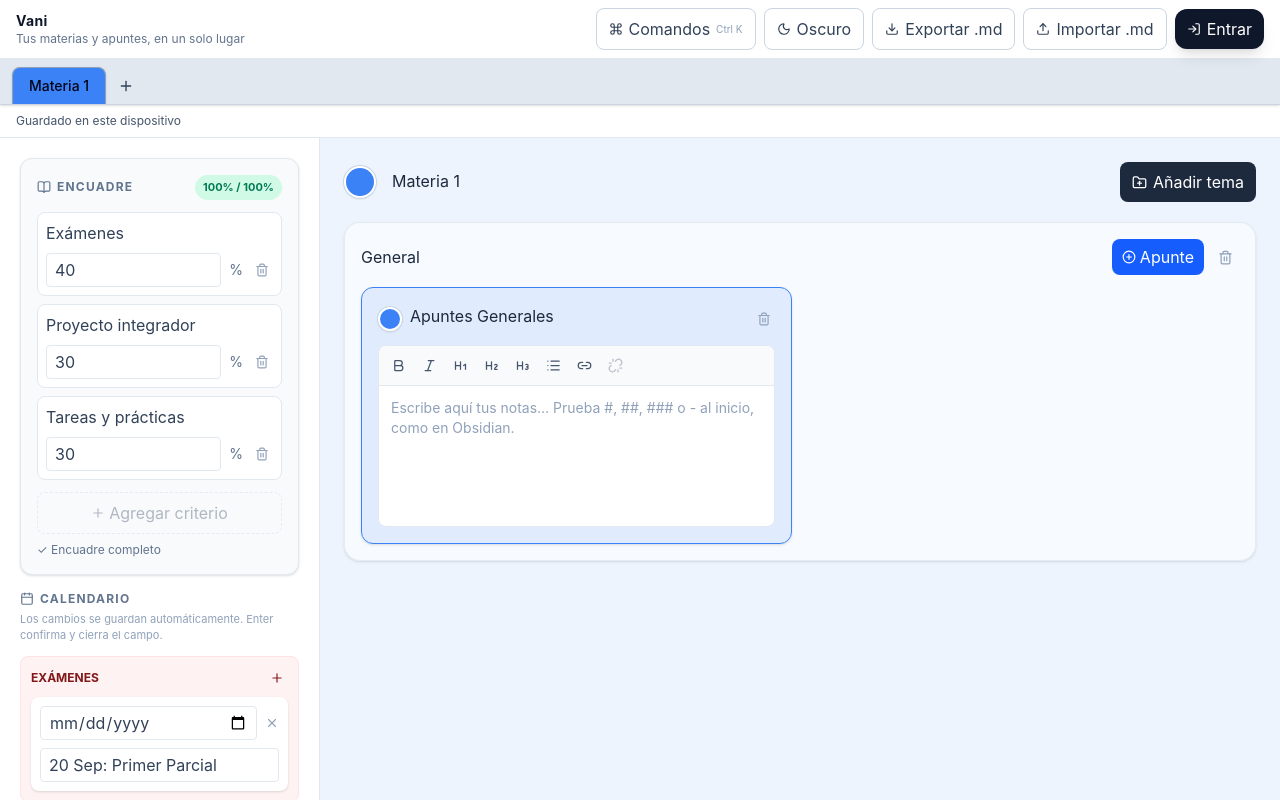
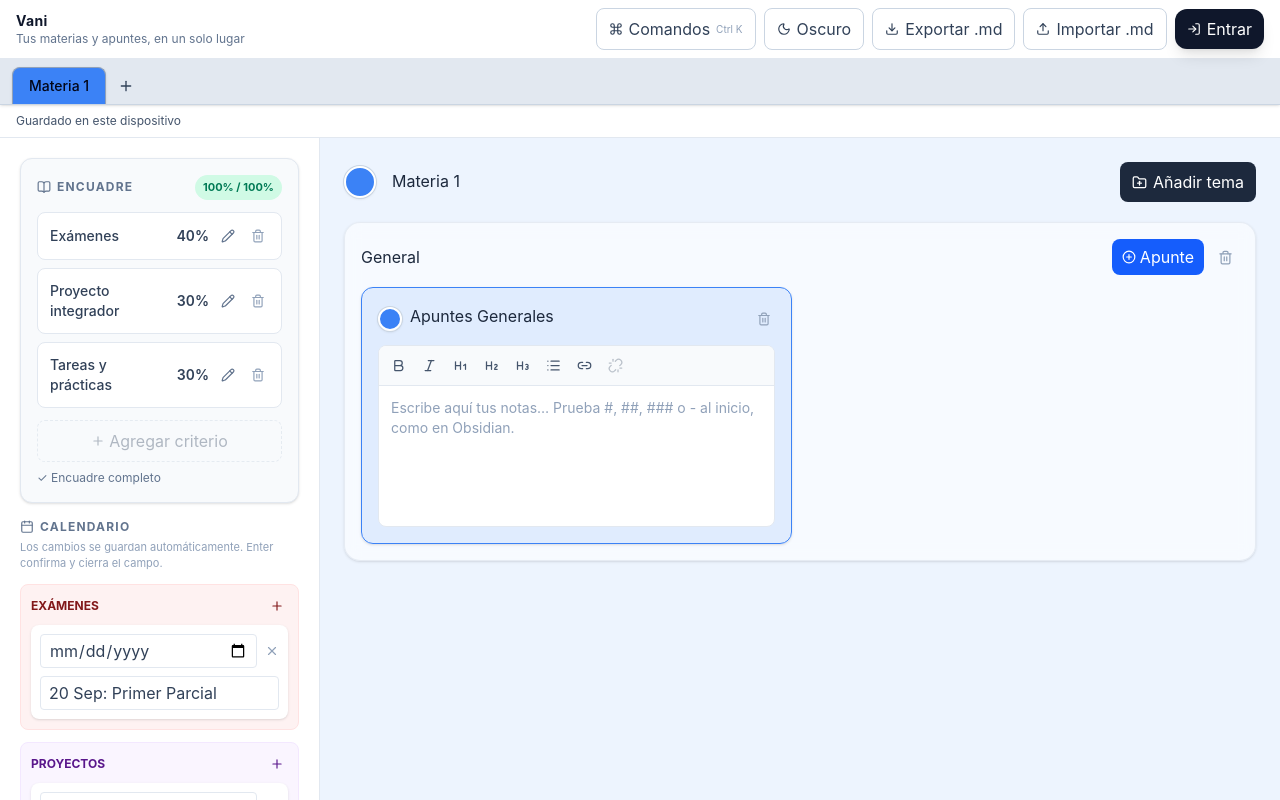
Before and after one commit to VVANEGZ/vani, a React (Vite) app in the folder vani/: page / in a window 1280 px wide. Shown: the top 800 px of the page. Built offline with nearby package versions, Linux system fonts and the light colour scheme; no server answers.

Commit message:
feat: integrate safe criterion editing into Supabase app

```diff
--- /dev/null
+++ b/vani/src/components/CriterionCard.jsx
@@ -0,0 +1,75 @@
+import { useId, useState } from "react";
+import { Pencil, Trash2 } from "lucide-react";
+import { validatePercentage, normalizePercentageDraft } from "../storage/criteria.js";
+
+export default function CriterionCard({ criterio, criterios, onSave, onDelete }) {
+  const [draft, setDraft] = useState(null);
+  const [error, setError] = useState("");
+  const errorId = useId();
+
+  function cancel() {
+    setDraft(null);
+    setError("");
+  }
+
+  function save() {
+    if (!draft) return;
+    const validation = draft.nombre.trim()
+      ? validatePercentage(criterios, criterio.id, draft.porcentaje)
+      : "Escribe el nombre del criterio.";
+    if (validation) {
+      setError(validation);
+      return;
+    }
+    onSave({ ...criterio, nombre: draft.nombre.trim(), porcentaje: Number(draft.porcentaje.replace(",", ".")) });
+    cancel();
+  }
+
+  if (!draft) return (
+    <div className="flex items-center gap-2 rounded-lg border border-slate-200 bg-white p-3 dark:border-slate-700 dark:bg-slate-950">
+      <span className="min-w-0 flex-1 break-words text-sm font-medium text-slate-700 dark:text-slate-200">{criterio.nombre}</span>
+      <span className="text-sm font-semibold tabular-nums text-slate-700 dark:text-slate-200">{criterio.porcentaje}%</span>
+      <button type="button" onClick={() => setDraft({ nombre: criterio.nombre, porcentaje: String(criterio.porcentaje) })}
+        className="rounded p-1 text-slate-500 hover:bg-blue-50 hover:text-blue-600 dark:text-slate-400 dark:hover:bg-blue-950/40" aria-label={`Editar ${criterio.nombre}`}>
+        <Pencil size={14} />
+      </button>
+      <button type="button" onClick={() => {
+        if (window.confirm(`¿Eliminar el criterio «${criterio.nombre}»? Esta acción no se puede deshacer.`)) onDelete();
+      }} className="rounded p-1 text-slate-400 hover:bg-red-50 hover:text-red-600 dark:hover:bg-red-950/40" aria-label={`Eliminar ${criterio.nombre}`}>
+        <Trash2 size={14} />
+      </button>
+    </div>
+  );
+
+  const inputClass = "mt-1 w-full rounded border border-slate-300 bg-white px-2 py-1.5 text-sm text-slate-700 outline-none focus:border-blue-500 dark:border-slate-600 dark:bg-slate-950 dark:text-slate-100";
+  return (
+    <div className="space-y-2 rounded-lg border-2 border-blue-400 bg-blue-50 p-3 dark:border-blue-500 dark:bg-blue-950/30"
+      onBlur={(event) => {
+        // Moving between the fields and action buttons is still editing this card.
+        if (!event.currentTarget.contains(event.relatedTarget)) save();
+      }}
+      onKeyDown={(event) => {
+        if (event.key === "Escape") { event.preventDefault(); cancel(); }
+        if (event.key === "Enter" && event.target.tagName === "INPUT" && !event.nativeEvent.isComposing) {
+          event.preventDefault();
+          save();
+        }
+      }}>
+      <p className="text-xs font-semibold text-blue-700 dark:text-blue-300">Editando criterio</p>
+      <label className="block text-xs text-slate-600 dark:text-slate-300">Nombre del criterio
+        <input autoFocus value={draft.nombre} onChange={(event) => setDraft({ ...draft, nombre: event.target.value })} className={inputClass} />
+      </label>
+      <label className="block text-xs text-slate-600 dark:text-slate-300">Porcentaje (%)
+        <input type="text" inputMode="decimal" value={draft.porcentaje}
+          onFocus={(event) => event.target.select()}
+          onChange={(event) => setDraft({ ...draft, porcentaje: normalizePercentageDraft(event.target.value) })}
+          aria-invalid={Boolean(error)} aria-describedby={error ? errorId : undefined} className={inputClass} />
+      </label>
+      {error && <p id={errorId} role="alert" className="text-xs text-red-700 dark:text-red-300">{error}</p>}
+      <div className="flex justify-end gap-2 text-xs font-semibold">
+        <button type="button" onClick={cancel} className="rounded px-2 py-2 text-slate-600 dark:text-slate-300">Cancelar</button>
+        <button type="button" onClick={save} className="rounded bg-blue-600 px-3 py-2 text-white hover:bg-blue-700">Guardar</button>
+      </div>
+    </div>
+  );
+}
--- a/vani/src/components/Sidebar.jsx
+++ b/vani/src/components/Sidebar.jsx
@@ -1,4 +1,6 @@
-import { BookOpen, Calendar, Plus, Trash2, X } from "lucide-react";
+import CriterionCard from "./CriterionCard";
+import { criteriaTotal } from "../storage/criteria.js";
+import { BookOpen, Calendar, Plus, X } from "lucide-react";
 
 const GROUPS = [
   { tipo: "examen", titulo: "Exámenes", tone: "red" },
@@ -14,7 +16,7 @@ const toneClasses = {
 
 export default function Sidebar({ materia, onUpdate, onSaved }) {
   const criterios = materia.criterios || [];
-  const total = criterios.reduce((sum, criterio) => sum + (Number(criterio.porcentaje) || 0), 0);
+  const total = criteriaTotal(criterios);
   const restante = Math.max(0, 100 - total);
 
   const updateCriteria = (next) => onUpdate("criterios", next);
@@ -23,20 +25,6 @@ export default function Sidebar({ materia, onUpdate, onSaved }) {
     if (total >= 100) return;
     updateCriteria([...criterios, { id: `criterion-${Date.now()}`, nombre: "Nuevo criterio", porcentaje: 0 }]);
   };
-
-  const updateCriterion = (id, field, value) => {
-    if (field === "porcentaje") {
-      const current = criterios.find((c) => c.id === id)?.porcentaje || 0;
-      const others = total - Number(current || 0);
-      const maxAllowed = Math.max(0, 100 - others);
-      const safeValue = Math.min(maxAllowed, Math.max(0, Number(value) || 0));
-      updateCriteria(criterios.map((c) => c.id === id ? { ...c, porcentaje: safeValue } : c));
-      return;
-    }
-    updateCriteria(criterios.map((c) => c.id === id ? { ...c, [field]: value } : c));
-  };
-
-  const removeCriterion = (id) => updateCriteria(criterios.filter((c) => c.id !== id));
 
   const addEvent = (tipo) => {
     onUpdate("fechas", [...(materia.fechas || []), { id: `event-${Date.now()}`, tipo, fecha: "", titulo: "" }]);
@@ -70,30 +58,19 @@ export default function Sidebar({ materia, onUpdate, onSaved }) {
 
           <div className="space-y-2">
             {criterios.map((criterio) => (
-              <div key={criterio.id} className="rounded-lg border border-slate-200 bg-white p-2 dark:border-slate-700 dark:bg-slate-950">
-                <input
-                  value={criterio.nombre}
-                  onChange={(e) => updateCriterion(criterio.id, "nombre", e.target.value)}
-                  className="w-full break-words bg-transparent text-sm font-medium text-slate-700 outline-none dark:text-slate-200"
-                  aria-label="Nombre del criterio"
-                />
-                <div className="mt-2 flex items-center gap-2">
-                  <input
-                    type="number"
-                    min="0"
-                    max="100"
-                    step="1"
-                    value={criterio.porcentaje}
-                    onChange={(e) => updateCriterion(criterio.id, "porcentaje", e.target.value)}
-                    className="min-w-0 flex-1 rounded border border-slate-200 bg-white px-2 py-1 text-sm text-slate-700 outline-none focus:border-blue-400 dark:border-slate-700 dark:bg-slate-900 dark:text-slate-100"
-                    aria-label={`Porcentaje de ${criterio.nombre}`}
-                  />
-                  <span className="text-sm text-slate-500 dark:text-slate-400">%</span>
-                  <button onClick={() => removeCriterion(criterio.id)} className="rounded p-1 text-slate-400 hover:bg-red-50 hover:text-red-600 dark:hover:bg-red-950/40" aria-label={`Eliminar ${criterio.nombre}`}>
-                    <Trash2 size={14} />
-                  </button>
-                </div>
-              </div>
+              <CriterionCard
+                key={`${materia.id}-${criterio.id}`}
+                criterio={criterio}
+                criterios={criterios}
+                onSave={(updated) => {
+                  updateCriteria(criterios.map((item) => item.id === updated.id ? updated : item));
+                  onSaved?.();
+                }}
+                onDelete={() => {
+                  updateCriteria(criterios.filter((item) => item.id !== criterio.id));
+                  onSaved?.();
+                }}
+              />
             ))}
           </div>
 
--- /dev/null
+++ b/vani/src/storage/criteria.js
@@ -0,0 +1,18 @@
+export function normalizePercentageDraft(value) {
+  return value.replace(/^0+(?=\d)/, "");
+}
+
+export function criteriaTotal(criterios) {
+  return criterios.reduce((sum, criterio) => sum + Math.round((Number(criterio.porcentaje) || 0) * 100), 0) / 100;
+}
+
+export function validatePercentage(criterios, id, draft) {
+  if (!/^\d+(?:[.,]\d{1,2})?$/.test(draft)) return "Escribe un porcentaje válido con hasta dos decimales.";
+  const percentage = Number(draft.replace(",", "."));
+  if (!Number.isFinite(percentage) || percentage > 100) return "El porcentaje debe estar entre 0 y 100%.";
+  const otherTotal = criteriaTotal(criterios.filter((criterio) => criterio.id !== id));
+  if (Math.round(otherTotal * 100) + Math.round(percentage * 100) > 10000) {
+    return "El total del encuadre no puede superar el 100%.";
+  }
+  return "";
+}
```
Also changed, not shown: 1 other file (tests, documents, lock files or other folders).
